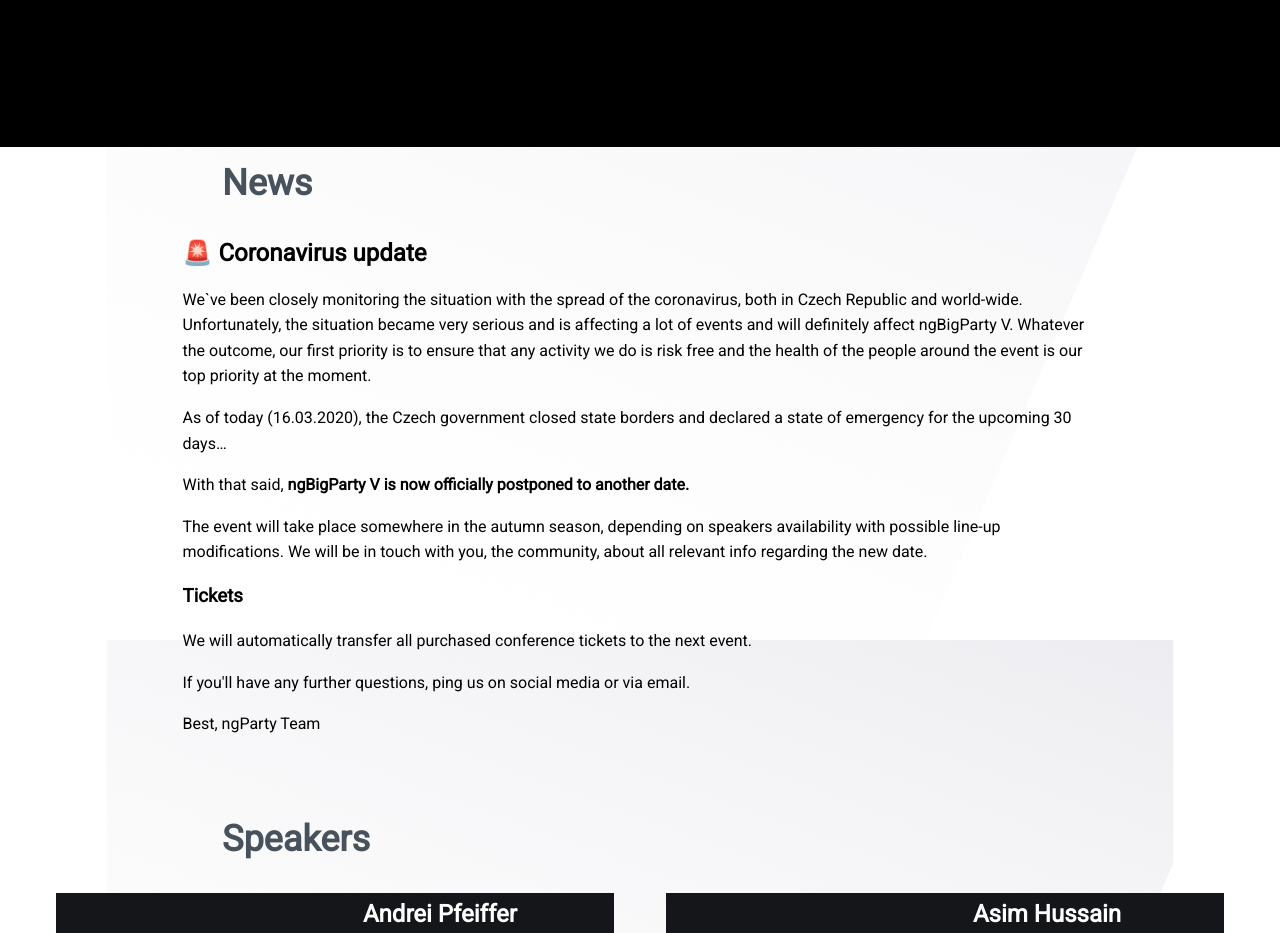
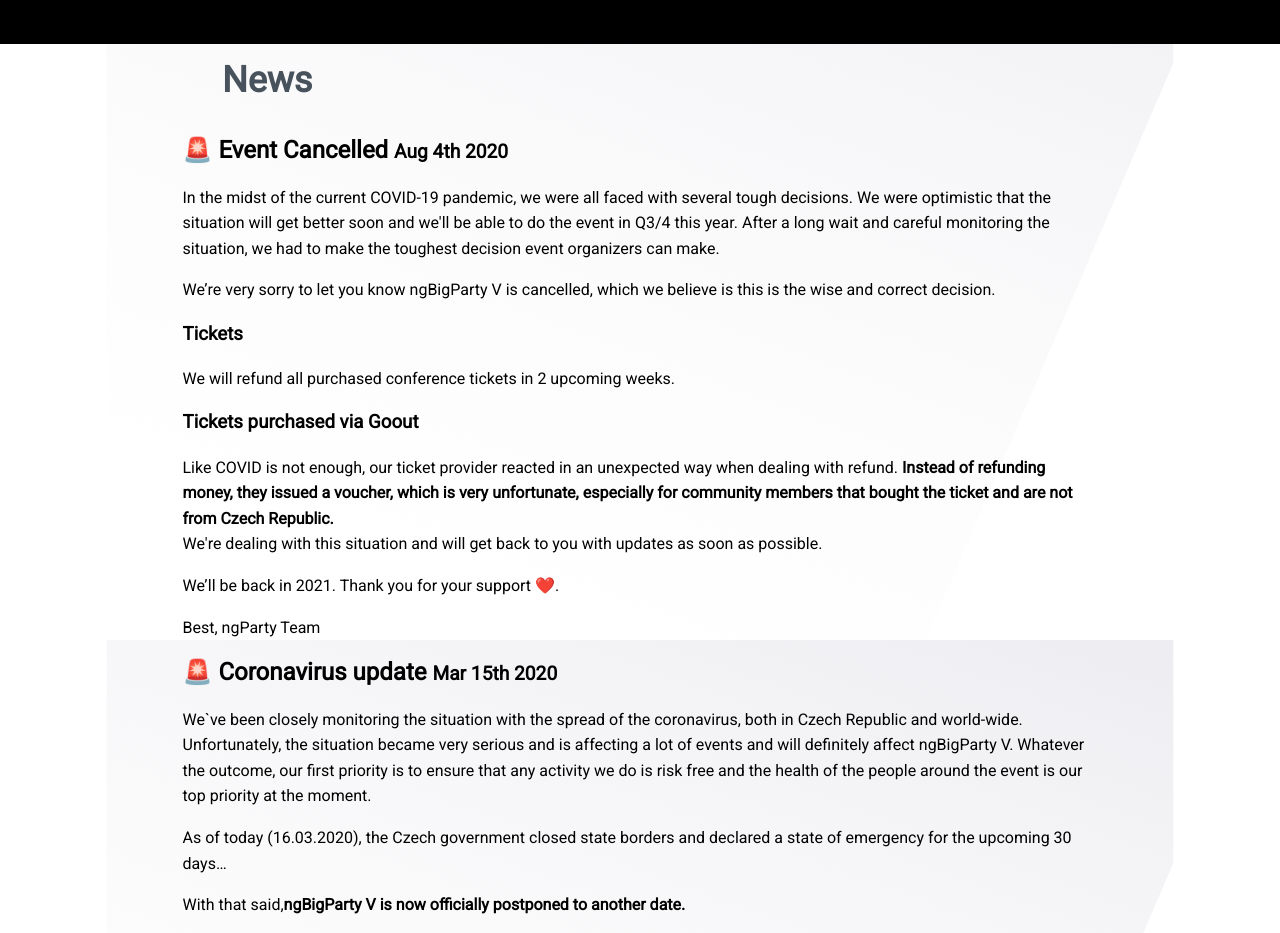
Before and after one commit to ngParty/web, a Next.js app: page /big-party-v in a window 1280 px wide. Shown: the part 2560-3493 px from the top of the page. Built offline with nearby package versions, Linux system fonts and the light colour scheme.

Commit message:
chore(big-v): add event cancelled announcement

```diff
--- a/conferences/big-party-v/intro.tsx
+++ b/conferences/big-party-v/intro.tsx
@@ -45,7 +45,7 @@
         </section>
         <section className="center uppercase">
           <A className="btn btn--accent" href="#news">
-            🚨 The conference is postponed - Read more 🚨
+            🚨 The conference is canceled - Read more 🚨
           </A>
         </section>
         <section className="about">
@@ -54,10 +54,10 @@
             dangerouslySetInnerHTML={{ __html: DATA.about }}
           />
           <AboutInNumbers data={DATA.aboutInNumbers} />
-          <Tickets
+          {/* <Tickets
             enable={data.config.enableTickets}
             link={data.navigation.secondary[0].link}
-          />
+          /> */}
         </section>
 
         <section className="gallery">
--- a/conferences/big-party-v/news.tsx
+++ b/conferences/big-party-v/news.tsx
@@ -11,31 +11,74 @@
 
 const Covid19 = () => {
   return (
+    <>
       <article>
-      <h2>🚨 Coronavirus update</h2>
+        <h2>
+          🚨 Event Cancelled <small title="date">Aug 4th 2020</small>
+        </h2>
+        <p>
+          In the midst of the current COVID-19 pandemic, we were all faced with
+          several tough decisions. We were optimistic that the situation will
+          get better soon and we'll be able to do the event in Q3/4 this year.
+          After a long wait and careful monitoring the situation, we had to make
+          the toughest decision event organizers can make.
+        </p>
+        <p>
+          We’re very sorry to let you know ngBigParty V is cancelled, which we
+          believe is this is the wise and correct decision.
+        </p>
+
+        <h3>Tickets</h3>
+        <p>
+          We will refund all purchased conference tickets in 2 upcoming weeks.
+        </p>
+
+        <h3>Tickets purchased via Goout</h3>
+        <p>
+          Like COVID is not enough, our ticket provider reacted in an unexpected
+          way when dealing with refund.{' '}
+          <b>
+            Instead of refunding money, they issued a voucher, which is very
+            unfortunate, especially for community members that bought the ticket
+            and are not from Czech Republic.
+          </b>
+          <br />
+          We're dealing with this situation and will get back to you with
+          updates as soon as possible.
+        </p>
+
+        <p>We’ll be back in 2021. Thank you for your support ❤️.</p>
+        <p>Best, ngParty Team</p>
+      </article>
+
+      <article>
+        <h2>
+          🚨 Coronavirus update <small title="date">Mar 15th 2020</small>
+        </h2>
         <p>
           We`ve been closely monitoring the situation with the spread of the
           coronavirus, both in Czech Republic and world-wide. Unfortunately, the
-        situation became very serious and is affecting a lot of events and will
-        definitely affect ngBigParty V. Whatever the outcome, our first priority
-        is to ensure that any activity we do is risk free and the health of the
-        people around the event is our top priority at the moment.
+          situation became very serious and is affecting a lot of events and
+          will definitely affect ngBigParty V. Whatever the outcome, our first
+          priority is to ensure that any activity we do is risk free and the
+          health of the people around the event is our top priority at the
+          moment.
         </p>
 
         <p>
-        As of today (16.03.2020), the Czech government closed state borders and
-        declared a state of emergency for the upcoming 30 days…
+          As of today (16.03.2020), the Czech government closed state borders
+          and declared a state of emergency for the upcoming 30 days…
         </p>
 
         <p>
-        With that said,{' '}
+          With that said,
           <b>ngBigParty V is now officially postponed to another date.</b>
         </p>
         <p>
           The event will take place somewhere in the autumn season, depending on
-        speakers availability with possible line-up modifications. We will be in
-        touch with you, the community, about all relevant info regarding the new
-        date.
+          speakers availability with possible line-up modifications. We will be
+          in touch with you, the community, about all relevant info regarding
+          the new date.
         </p>
 
         <h3>Tickets</h3>
@@ -50,5 +93,6 @@
         </p>
         <p>Best, ngParty Team</p>
       </article>
+    </>
   )
 }
```
Lines whose indentation alone changed are shown as unchanged.
